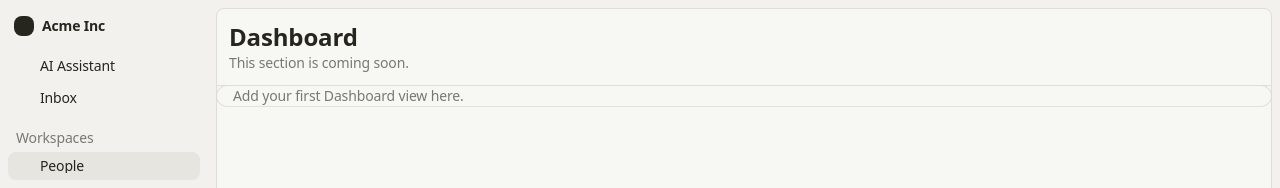
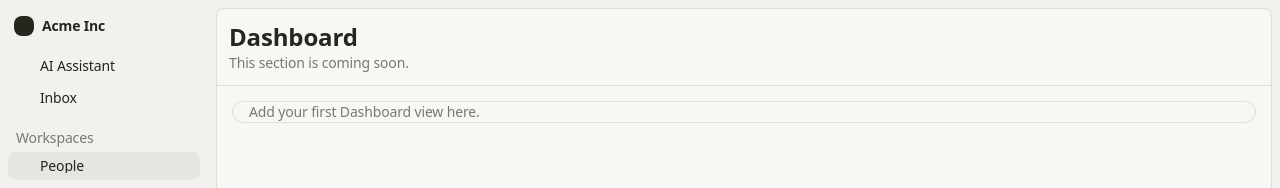
Before and after one commit to Jason-uxui/gray-ui-crm, a Next.js app: page /dashboard in a window 1280 px wide. Shown: the top 188 px of the page. Built offline with nearby package versions, Linux system fonts and the light colour scheme; some icons are missing.

Commit message:
Add notes and inset for pages

```diff
--- a/app/(app)/companies/page.tsx
+++ b/app/(app)/companies/page.tsx
@@ -3,6 +3,7 @@ import * as React from "react"
 import { PageHeader } from "@/components/page-header"
 import { PageMain } from "@/components/page-main"
 import { PageContent } from "@/components/page-content"
+import { PageInset } from "@/components/page-inset"
 import { Card, CardContent } from "@/components/ui/card"
 
 export default function CompaniesPage() {
@@ -10,6 +11,7 @@ export default function CompaniesPage() {
     <PageMain className="flex flex-col gap-0">
       <PageHeader title="Companies" description="This section is coming soon." />
       <PageContent>
+        <PageInset>
           <Card>
             <CardContent>
               <p className="text-sm text-muted-foreground">
@@ -17,6 +19,7 @@ export default function CompaniesPage() {
               </p>
             </CardContent>
           </Card>
+        </PageInset>
       </PageContent>
     </PageMain>
   )
--- a/app/(app)/dashboard/page.tsx
+++ b/app/(app)/dashboard/page.tsx
@@ -3,6 +3,7 @@ import * as React from "react"
 import { PageHeader } from "@/components/page-header"
 import { PageMain } from "@/components/page-main"
 import { PageContent } from "@/components/page-content"
+import { PageInset } from "@/components/page-inset"
 import { Card, CardContent } from "@/components/ui/card"
 
 export default function DashboardPage() {
@@ -10,6 +11,7 @@ export default function DashboardPage() {
     <PageMain className="flex flex-col gap-0">
       <PageHeader title="Dashboard" description="This section is coming soon." />
       <PageContent>
+        <PageInset>
           <Card>
             <CardContent>
               <p className="text-sm text-muted-foreground">
@@ -17,6 +19,7 @@ export default function DashboardPage() {
               </p>
             </CardContent>
           </Card>
+        </PageInset>
       </PageContent>
     </PageMain>
   )
--- a/app/(app)/notes/page.tsx
+++ b/app/(app)/notes/page.tsx
@@ -3,6 +3,7 @@ import * as React from "react"
 import { PageHeader } from "@/components/page-header"
 import { PageMain } from "@/components/page-main"
 import { PageContent } from "@/components/page-content"
+import { PageInset } from "@/components/page-inset"
 import { Card, CardContent } from "@/components/ui/card"
 
 export default function NotesPage() {
@@ -10,6 +11,7 @@ export default function NotesPage() {
     <PageMain className="flex flex-col gap-0">
       <PageHeader title="Notes" description="This section is coming soon." />
       <PageContent>
+        <PageInset>
           <Card>
             <CardContent>
               <p className="text-sm text-muted-foreground">
@@ -17,6 +19,7 @@ export default function NotesPage() {
               </p>
             </CardContent>
           </Card>
+        </PageInset>
       </PageContent>
     </PageMain>
   )
--- a/app/(app)/opportunities/page.tsx
+++ b/app/(app)/opportunities/page.tsx
@@ -3,6 +3,7 @@ import * as React from "react"
 import { PageHeader } from "@/components/page-header"
 import { PageMain } from "@/components/page-main"
 import { PageContent } from "@/components/page-content"
+import { PageInset } from "@/components/page-inset"
 import { Card, CardContent } from "@/components/ui/card"
 
 export default function OpportunitiesPage() {
@@ -10,6 +11,7 @@ export default function OpportunitiesPage() {
     <PageMain className="flex flex-col gap-0">
       <PageHeader title="Opportunities" description="This section is coming soon." />
       <PageContent>
+        <PageInset>
           <Card>
             <CardContent>
               <p className="text-sm text-muted-foreground">
@@ -17,6 +19,7 @@ export default function OpportunitiesPage() {
               </p>
             </CardContent>
           </Card>
+        </PageInset>
       </PageContent>
     </PageMain>
   )
--- a/app/(app)/tasks/page.tsx
+++ b/app/(app)/tasks/page.tsx
@@ -3,6 +3,7 @@ import * as React from "react"
 import { PageHeader } from "@/components/page-header"
 import { PageMain } from "@/components/page-main"
 import { PageContent } from "@/components/page-content"
+import { PageInset } from "@/components/page-inset"
 import { Card, CardContent } from "@/components/ui/card"
 
 export default function TasksPage() {
@@ -10,6 +11,7 @@ export default function TasksPage() {
     <PageMain className="flex flex-col gap-0">
       <PageHeader title="Tasks" description="This section is coming soon." />
       <PageContent>
+        <PageInset>
           <Card>
             <CardContent>
               <p className="text-sm text-muted-foreground">
@@ -17,6 +19,7 @@ export default function TasksPage() {
               </p>
             </CardContent>
           </Card>
+        </PageInset>
       </PageContent>
     </PageMain>
   )
--- a/app/(app)/workflows/page.tsx
+++ b/app/(app)/workflows/page.tsx
@@ -3,6 +3,7 @@ import * as React from "react"
 import { PageHeader } from "@/components/page-header"
 import { PageMain } from "@/components/page-main"
 import { PageContent } from "@/components/page-content"
+import { PageInset } from "@/components/page-inset"
 import { Card, CardContent } from "@/components/ui/card"
 
 export default function WorkflowsPage() {
@@ -10,6 +11,7 @@ export default function WorkflowsPage() {
     <PageMain className="flex flex-col gap-0">
       <PageHeader title="Workflows" description="This section is coming soon." />
       <PageContent>
+        <PageInset>
           <Card>
             <CardContent>
               <p className="text-sm text-muted-foreground">
@@ -17,6 +19,7 @@ export default function WorkflowsPage() {
               </p>
             </CardContent>
           </Card>
+        </PageInset>
       </PageContent>
     </PageMain>
   )
--- a/components/page-content.tsx
+++ b/components/page-content.tsx
@@ -4,6 +4,11 @@ import { cn } from "@/lib/utils"
 
 type PageContentProps = React.ComponentProps<"div">
 
+/**
+ * Scrollable content area for a page.
+ * Default is `p-0` to support full-bleed layouts (table/list pages).
+ * Wrap children with `PageInset` when a page needs inner spacing.
+ */
 export function PageContent({ className, ...props }: PageContentProps) {
   return <div className={cn("min-h-0 flex-1 overflow-y-auto p-0", className)} {...props} />
 }
--- a/components/page-header.tsx
+++ b/components/page-header.tsx
@@ -5,6 +5,10 @@ type PageHeaderProps = {
   description?: string
 }
 
+/**
+ * Fixed page heading block (title + optional description).
+ * Keep this at the top of `PageMain`; body spacing belongs to `PageInset`.
+ */
 export function PageHeader({ title, description }: PageHeaderProps) {
   return (
     <div className="shrink-0 space-y-0 border-b p-3">
--- /dev/null
+++ b/components/page-inset.tsx
@@ -0,0 +1,14 @@
+import * as React from "react"
+
+import { cn } from "@/lib/utils"
+
+type PageInsetProps = React.ComponentProps<"div">
+
+/**
+ * Inner spacing wrapper for page body content.
+ * Use inside `PageContent` for detail/form/card pages.
+ * Skip this on full-bleed list/table pages.
+ */
+export function PageInset({ className, ...props }: PageInsetProps) {
+  return <div className={cn("p-3 md:p-4", className)} {...props} />
+}
--- a/components/page-subheader.tsx
+++ b/components/page-subheader.tsx
@@ -4,6 +4,10 @@ type PageSubheaderProps = {
   children: React.ReactNode
 }
 
+/**
+ * Optional secondary action/filter row below `PageHeader`.
+ * Use for controls that should stay outside scrollable page content.
+ */
 export function PageSubheader({ children }: PageSubheaderProps) {
   return <div className="flex shrink-0 flex-wrap items-center gap-2 border-b p-3">{children}</div>
 }
```
Lines whose indentation alone changed are shown as unchanged.
